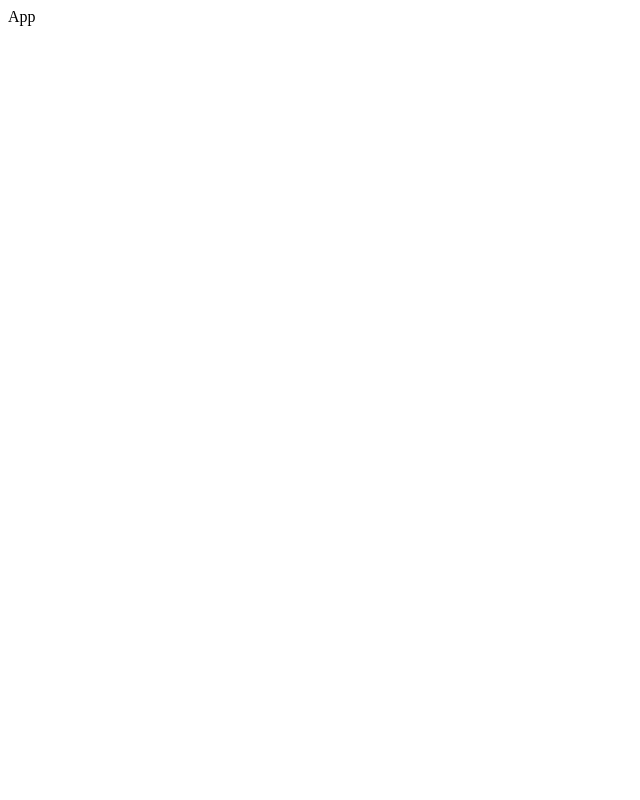
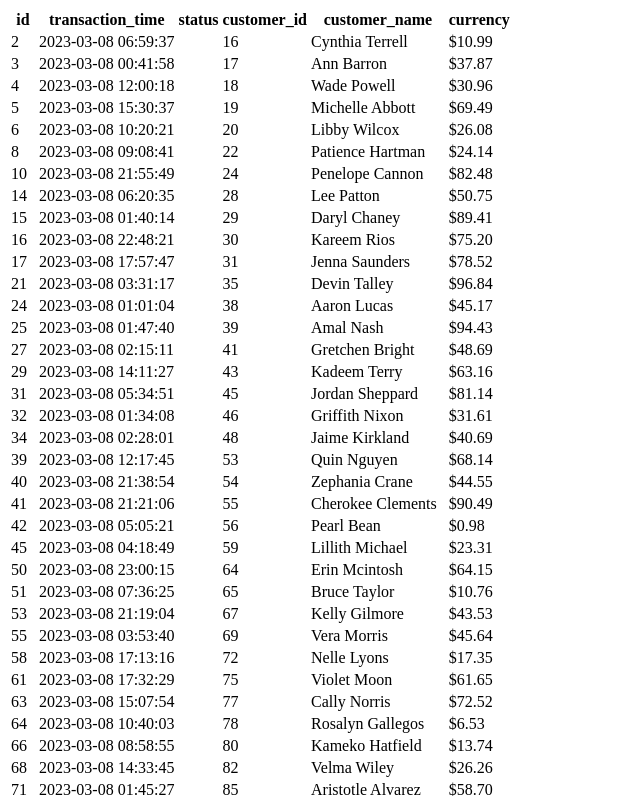
Before and after one commit to wanted-pre-7/pre-onboarding-9th-4-7, a React (Vite) app: page / in a window 1280 px wide. Shown: the top 800 px of the page, without its empty margins (0-640 px from the left). Built offline with nearby package versions, Linux system fonts and the light colour scheme.

Commit message:
feat[#2 #9]: reat-query를 활용한 커스텀 훅, 주문에 대한 모든 정보 table 구현

```diff
--- a/src/App.tsx
+++ b/src/App.tsx
@@ -1,4 +1,6 @@
+import OrderAdmin from "./pages/OrderAdmin";
+
 const App = () => {
-  return <div>App</div>;
+  return <OrderAdmin />;
 };
 export default App;
--- /dev/null
+++ b/src/components/Table.tsx
@@ -0,0 +1,27 @@
+import type { IPropsToOrderAdmin } from "../types";
+
+const Table = ({ headers, items }: IPropsToOrderAdmin) => {
+  return (
+    <table>
+      <thead>
+        <tr>
+          {headers.map((header) => (
+            <th key={header}>{header}</th>
+          ))}
+        </tr>
+      </thead>
+
+      <tbody>
+        {items.map((item, idx) => (
+          <tr key={idx}>
+            {headers.map((header) => (
+              <td key={header + idx}>{item[header]}</td> // todo : fix type error
+            ))}
+          </tr>
+        ))}
+      </tbody>
+    </table>
+  );
+};
+
+export default Table;
--- /dev/null
+++ b/src/hooks/useFetchOrderData.tsx
@@ -0,0 +1,19 @@
+import { useQuery } from "@tanstack/react-query";
+import { fetchOrderData } from "../api/apis";
+import type { IOrderData } from "../types";
+
+const useFetchOrderData = () => {
+  return useQuery(["orderData"], fetchOrderData, {
+    refetchInterval: 5000,
+    refetchOnWindowFocus: false,
+    select: (data) => {
+      const orderData: IOrderData[] = data.data?.filter((v: IOrderData) =>
+        v.transaction_time.includes("2023-03-08"),
+      );
+
+      return orderData;
+    },
+  });
+};
+
+export default useFetchOrderData;
--- /dev/null
+++ b/src/pages/OrderAdmin.tsx
@@ -0,0 +1,18 @@
+import Table from "../components/Table";
+import useFetchOrderData from "../hooks/useFetchOrderData";
+import type { IOrderData } from "../types";
+
+const OrderAdmin = () => {
+  const { data, isLoading } = useFetchOrderData();
+
+  const values = Object.values((data as IOrderData[]) || {});
+  const headers: string[] = Object.keys(values[0] || {});
+  const items: IOrderData[] = Object.values(values || {});
+
+  const loadingUI = <div>데이터를 로딩 중입니다.</div>;
+  if (isLoading) return loadingUI;
+
+  return <Table headers={headers} items={items} />;
+};
+
+export default OrderAdmin;
--- a/src/types.ts
+++ b/src/types.ts
@@ -6,3 +6,8 @@ export interface IOrderData {
   customer_name: string;
   currency: string;
 }
+
+export interface IPropsToOrderAdmin {
+  headers: string[];
+  items: IOrderData[];
+}
```
Also changed, not shown: 1 other file (tests, documents, lock files or other folders).
